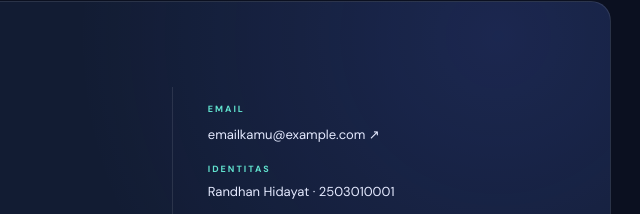
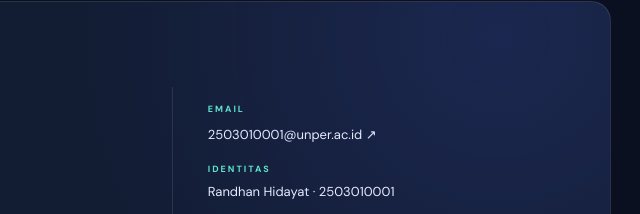
Before and after one commit to doita692-sys/forto, a plain HTML site: page index.html in a window 1280 px wide. Shown: the part 4150-4364 px from the top of the page, 589-1229 px from the left. Drawn offline with Linux system fonts and the light colour scheme.

Commit message:
Update index.html

```diff
--- a/index.html
+++ b/index.html
@@ -118,7 +118,7 @@
         <div><p class="section-kicker">05 / KONTAK</p><h2>Mari terhubung<br><span>dan berkolaborasi.</span></h2><p>Terima kasih telah mengunjungi portofolio saya. Saya terbuka untuk belajar, berdiskusi, dan mengembangkan pengalaman baru.</p></div>
         <div class="contact-details">
           <!-- Ganti alamat email di bawah dengan email aktif milikmu. -->
-          <div class="contact-label">EMAIL</div><a href="mailto:emailkamu@example.com">emailkamu@example.com ↗</a>
+          <div class="contact-label">EMAIL</div><a href="mailto:emailkamu@example.com">2503010001@unper.ac.id ↗</a>
           <div class="contact-label">IDENTITAS</div><p>Randhan Hidayat · 2503010001</p>
           <div class="contact-label">PROGRAM STUDI</div><p>Informatika — Kelas A</p>
         </div>
```
